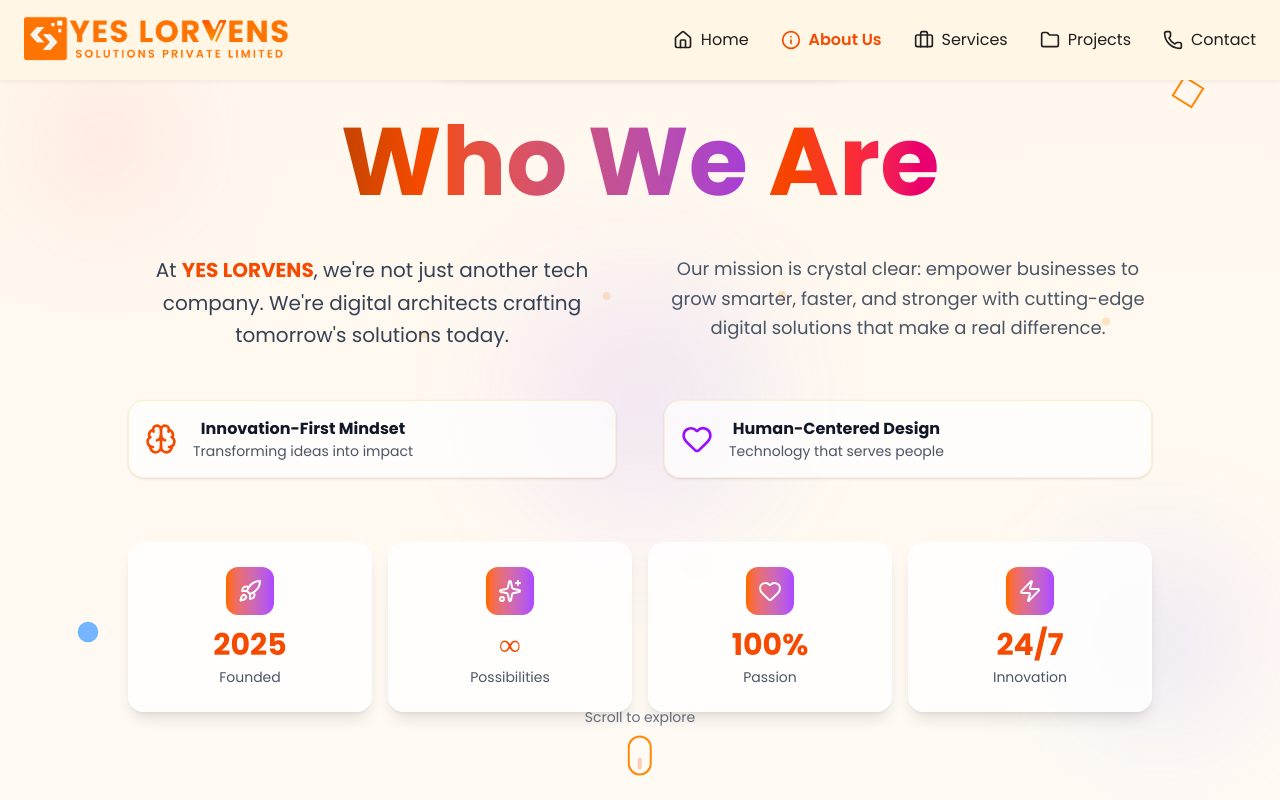
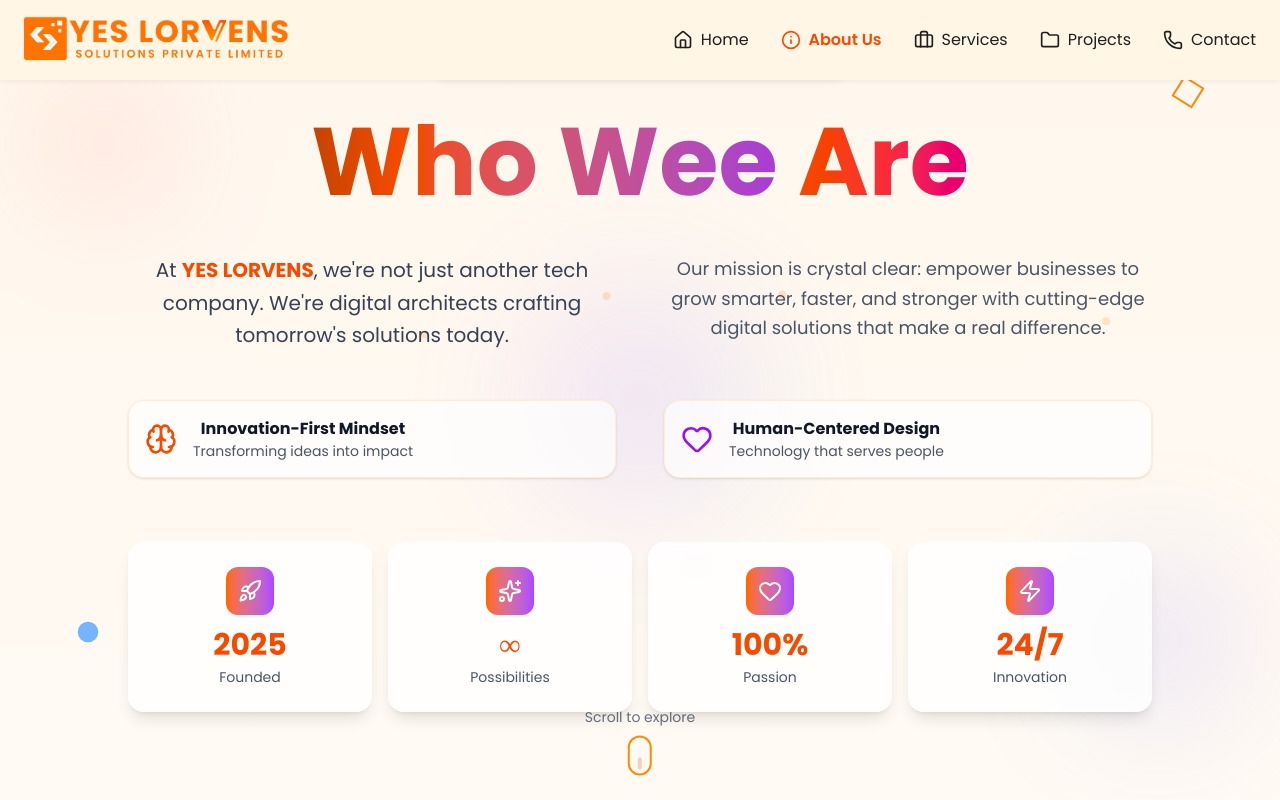
Before and after one commit to LorvensITSolutions/lorvens-v1, a React (Vite) app: page /about in a window 1280 px wide. Shown: the top 800 px of the page. Built offline with nearby package versions, Linux system fonts and the light colour scheme.

Commit message:
new changes in abput page

```diff
--- a/src/Pages/AboutPage.jsx
+++ b/src/Pages/AboutPage.jsx
@@ -144,7 +144,7 @@ const IntroSection = () => {
             style={{ backgroundSize: "200% 100%" }}
             transition={{ duration: 5, repeat: Infinity }}
           >
-            Who We
+            Who Wee
           </motion.span>{" "}
           <motion.span
             className="inline-block bg-gradient-to-r from-orange-600 via-red-500 to-pink-600 bg-clip-text text-transparent"
```
